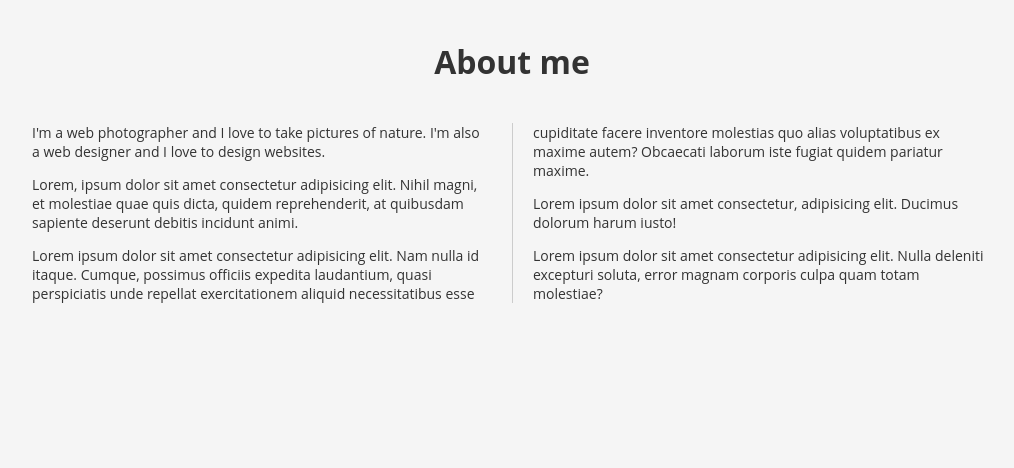
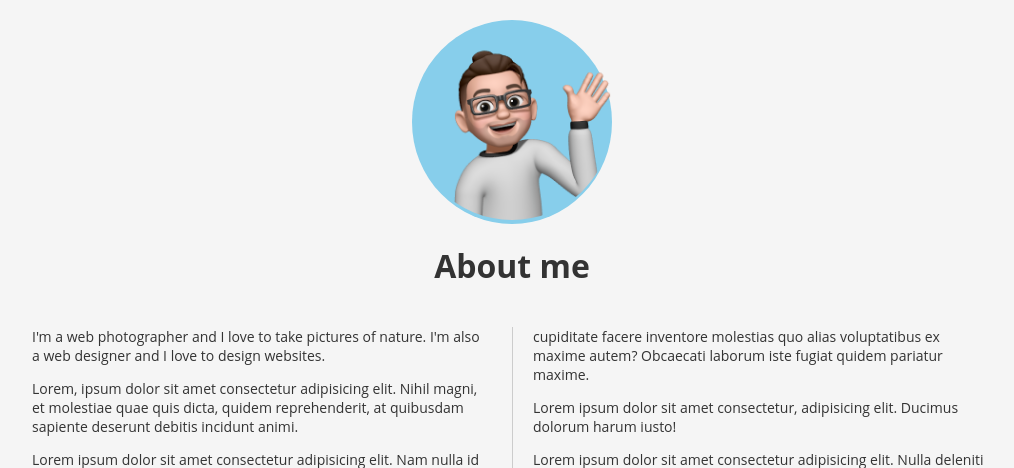
Before and after one commit to alesdevux/django-openbootcamp, a Django app: page / in a window 1280 px wide. Shown: the part 61-529 px from the top of the page, without its empty margins (128-1142 px from the left). Run offline with Django 4.2, Linux system fonts and the light colour scheme.

Commit message:
✨ image about me

```diff
--- a/practicaplantillas/templates/partials/about-me.html
+++ b/practicaplantillas/templates/partials/about-me.html
@@ -1,3 +1,7 @@
+{% load static %}
+<div class="bg-img">
+  <img src="{% static 'images/photographer.png' %}" alt="Photographer" class="about-me-image">
+</div>
 <h1>About me</h1>
 <section class="about-me-intro">
   <p>
```
